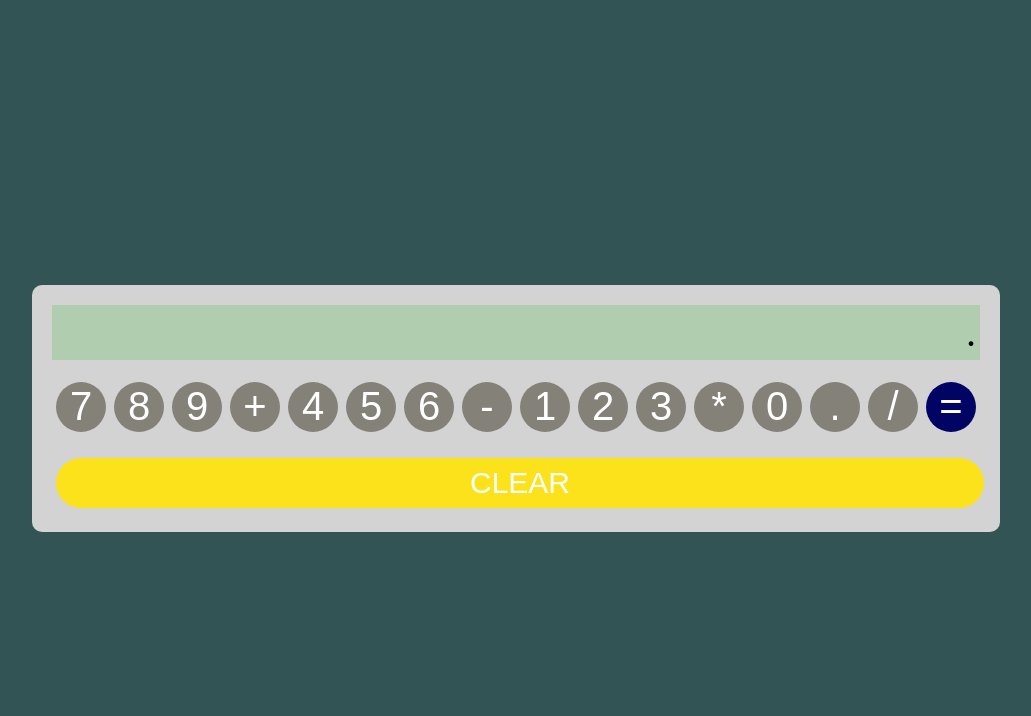
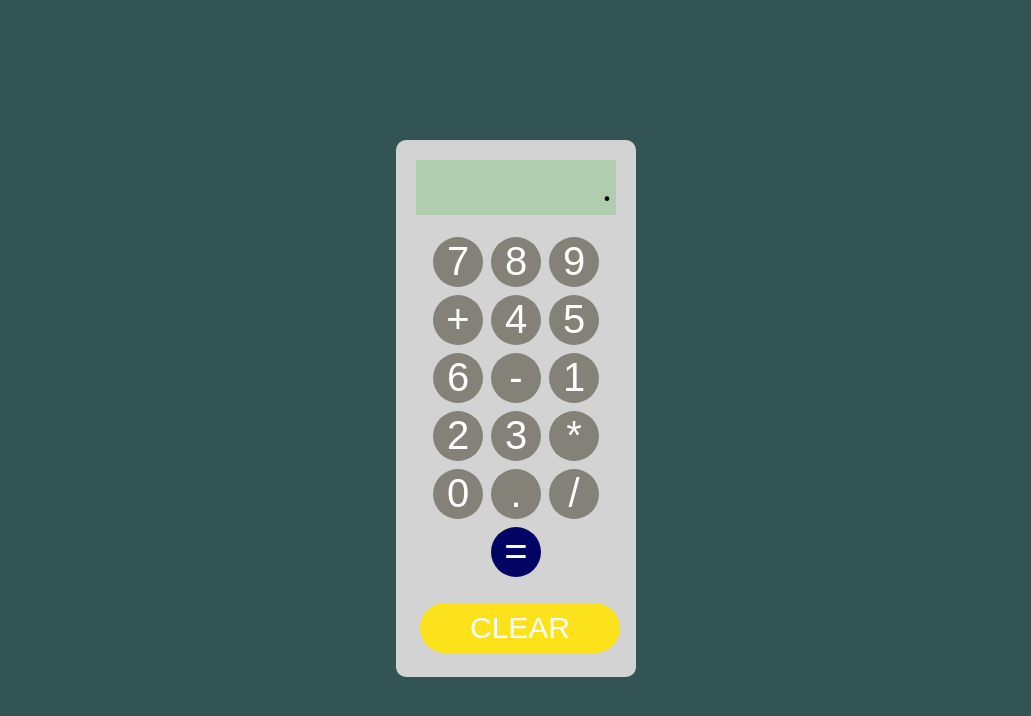
Before and after one commit to 1uckyswish/Retro-Javascript-Calculator, a plain HTML site: page index.html in a window 1280 px wide. Shown: the whole page, without its empty margins (124-1155 px from the left). Drawn offline with Linux system fonts and the light colour scheme.

Commit message:
Update styles.css

```diff
--- a/styles.css
+++ b/styles.css
@@ -23,7 +23,7 @@ body{
 }
 
 .buttons{
-    width: auto;
+    width: 200px;
     display: flex;
     flex-wrap: wrap;
     justify-content: center;
```
